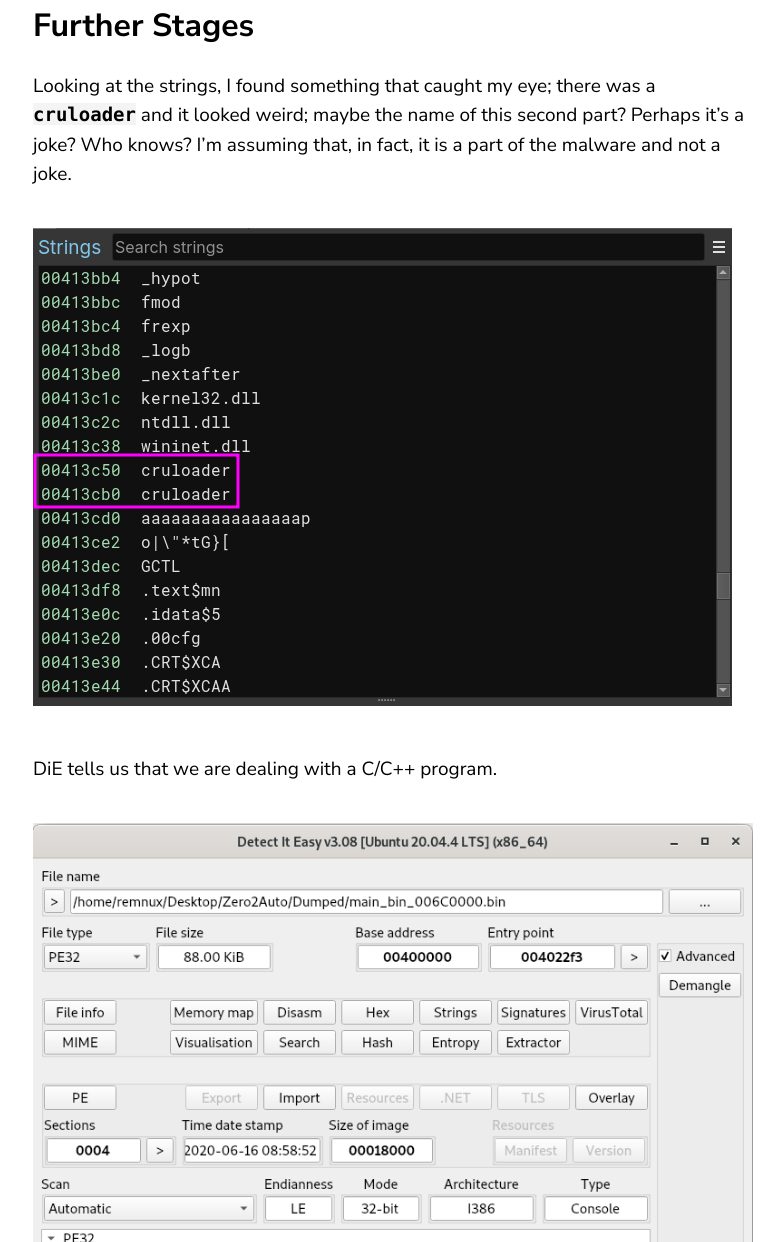
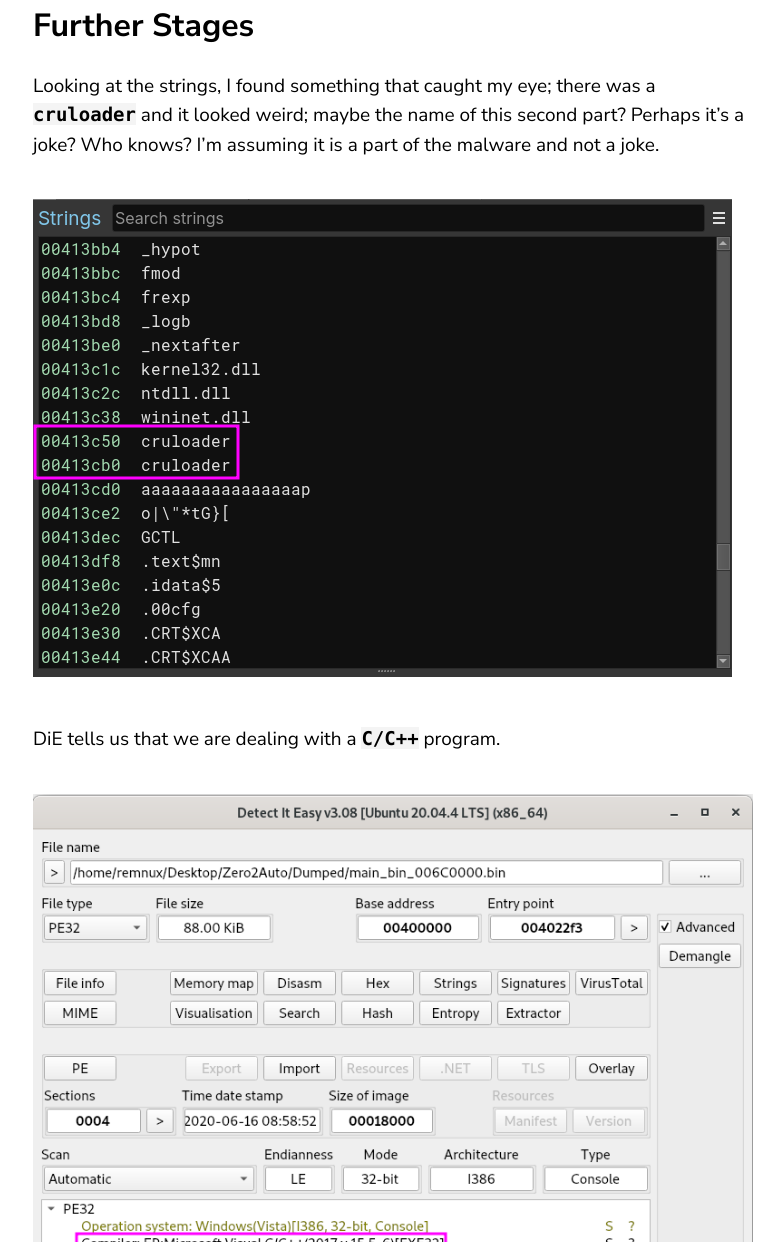
Before and after one commit to moval0x1/moval0x1.github.io, a Jekyll site: the page built from docs/_posts/2023-11-19-zero2auto-custom-sample-part-2.markdown, in a window 1280 px wide and 1400 px high, scrolled down 2514 px. Shown: the part 158-1400 px from the top of the window, without its empty margins (67-851 px from the left). Built offline with Jekyll 4.4.1, drawn with Linux system fonts in a browser that asks for light colours; comment, search, counter and statistics services are not loaded; some of the changed text lies outside the part shown.

Commit message:
update markdow

````diff
--- a/docs/_posts/2023-11-19-zero2auto-custom-sample-part-2.markdown
+++ b/docs/_posts/2023-11-19-zero2auto-custom-sample-part-2.markdown
@@ -66,15 +66,15 @@
 ![Decode strings Binja Plugin](/assets/images/zero2auto/2023-11-19/BinaryNinja-Zero2Auto-Plugin.gif)
 
 ## Further Stages
-Looking at the strings, I found something that caught my eye; there was a **```cruloader```** and it looked weird; maybe the name of this second part? Perhaps it's a joke? Who knows? I'm assuming that, in fact, it is a part of the malware and not a joke.
+Looking at the strings, I found something that caught my eye; there was a **```cruloader```** and it looked weird; maybe the name of this second part? Perhaps it's a joke? Who knows? I'm assuming it is a part of the malware and not a joke.
 
 ![Cruloader](/assets/images/zero2auto/2023-11-19/bn-cruloader.png)
 
-DiE tells us that we are dealing with a C/C++ program.
+DiE tells us that we are dealing with a **```C/C++```** program.
 
 ![DiE](/assets/images/zero2auto/2023-11-19/DiE-cruloader.png)
 
-Usually, when I have to deal with it, my first step is to go to the **```main```** function that usually for **```C/C++``**` program can be found by three pushes before a call, something like that.
+Usually, when I have to deal with it, my first step is to go to the **```main```** function that usually for **```C/C++```** program can be found by three pushes before a call, something like that.
 
 ```
 push something
````
